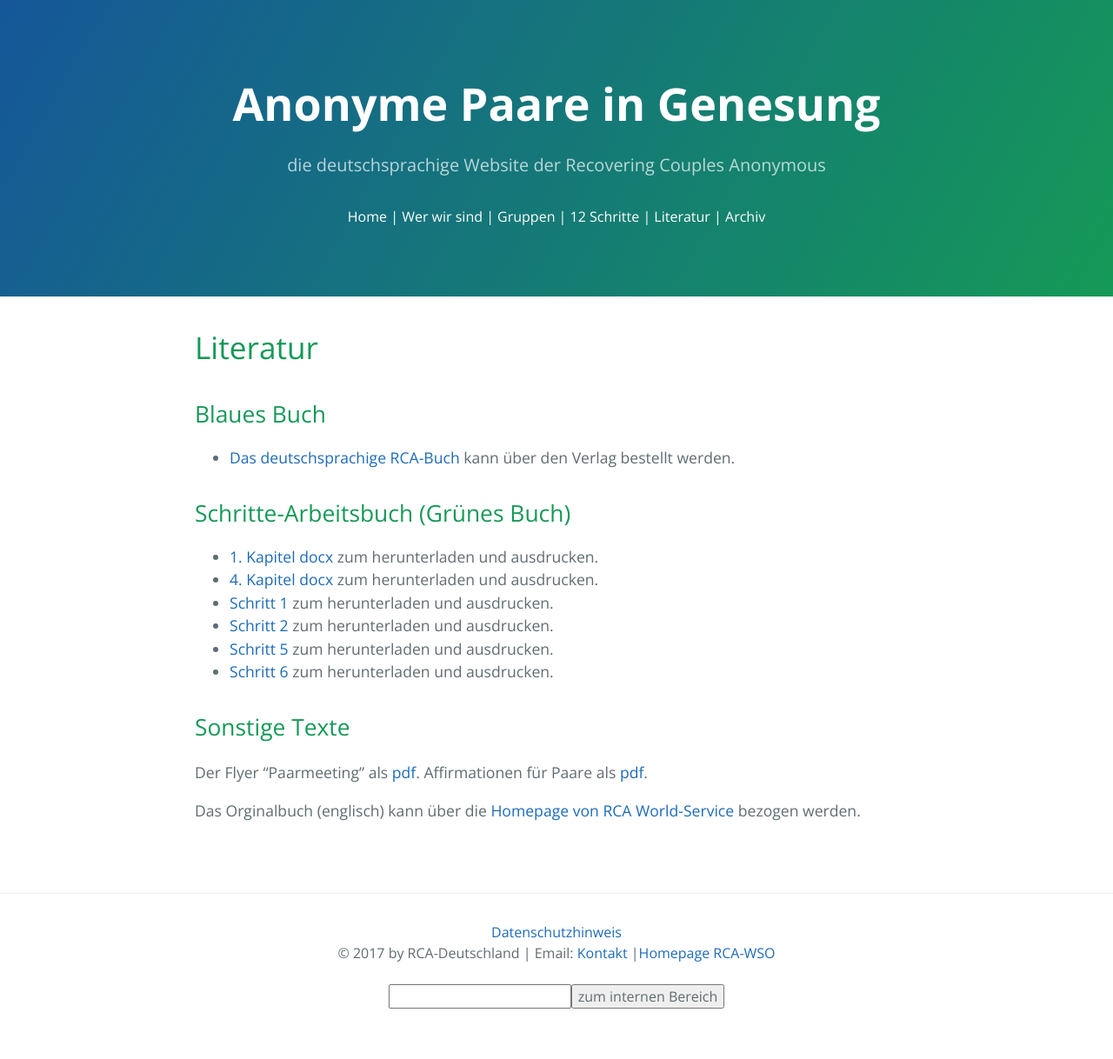
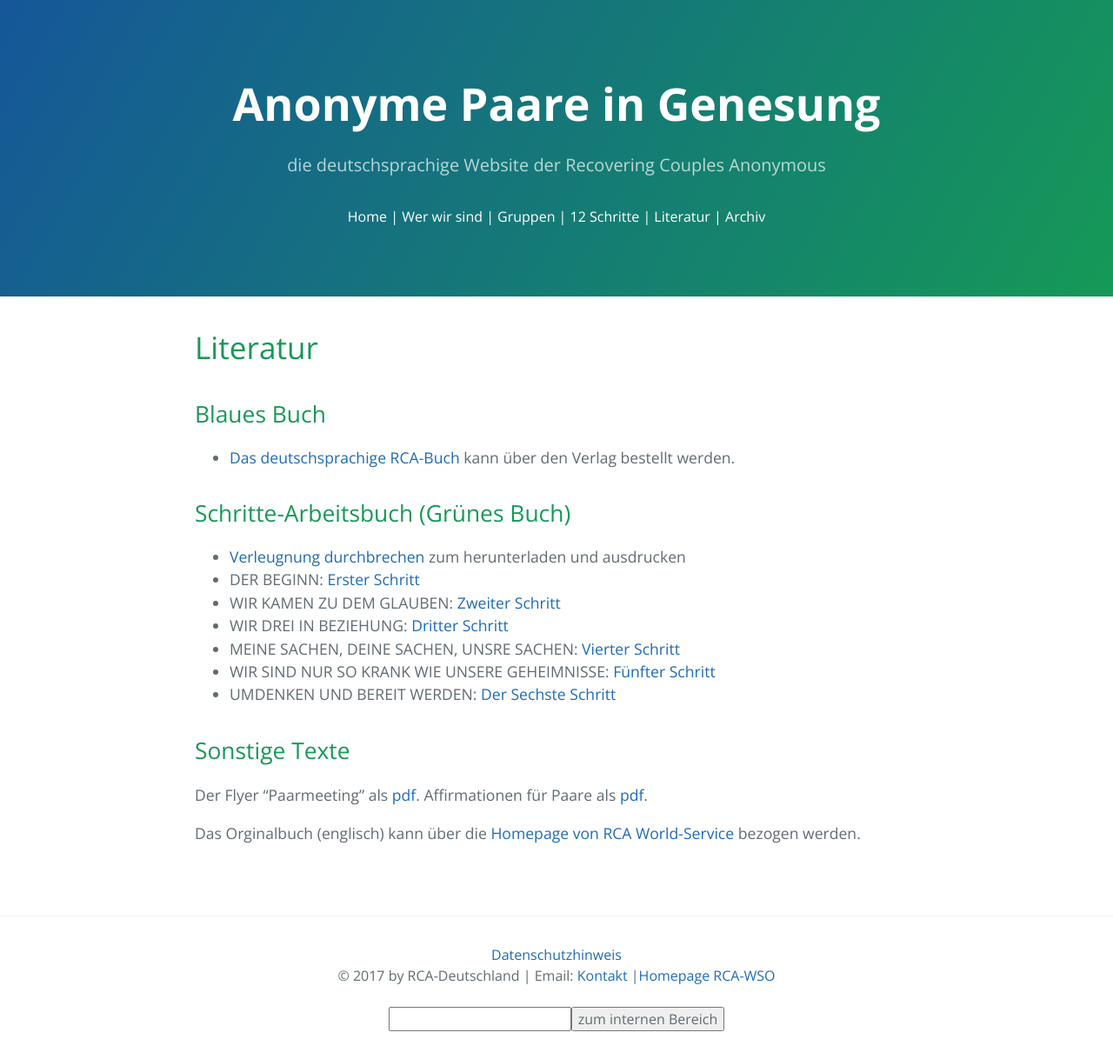
Before and after one commit to rcadeutschland/rcadeutschland.github.io, a Jekyll site: the page built from Literatur.MD, in a window 1280 px wide. Shown: the whole page at 87% size. Built offline with Jekyll 4.4.1, drawn with Linux system fonts in a browser that asks for light colours; nearby versions of some CDN libraries; before the commit the page ends 1192 px from its top, so only the background shows below that.

Commit message:
pdf-Dateien für's Schritte-Arbeitsbuch
Texte und Dateien überarbeitet gemäß E-Mail von cs2015@web.de vom 31.10.19, 18:59 und vom 01.11.19, 22:01

```diff
--- a/Literatur.MD
+++ b/Literatur.MD
@@ -11,12 +11,13 @@
 
 ## Schritte-Arbeitsbuch (Grünes Buch)
 
-* [1. Kapitel docx](/files/RCA-GreenBookDENIAL.docx) zum herunterladen und ausdrucken.
-* [4. Kapitel docx](/files/RCA-STEP-UP.Kapitel4.docx) zum herunterladen und ausdrucken.
-* [Schritt 1](/files/RCA-GreenBookSTEPONEzGL.docx) zum herunterladen und ausdrucken.
-* [Schritt 2](/files/RCA-GreenBookSTEPTWOzGL.docx) zum herunterladen und ausdrucken.
-* [Schritt 5](/files/5.Schritt.pdf) zum herunterladen und ausdrucken.
-* [Schritt 6](/files/6.Schritt.pdf) zum herunterladen und ausdrucken.
+* [Verleugnung durchbrechen](/files/RCA-GreenBookDENIAL.pdf) zum herunterladen und ausdrucken
+* DER BEGINN: [Erster Schritt](/files/1.Schritt.pdf)
+* WIR KAMEN ZU DEM GLAUBEN: [Zweiter Schritt](/files/2.Schritt.pdf)
+* WIR DREI IN BEZIEHUNG: [Dritter Schritt](/files/3.Schritt.pdf)
+* MEINE SACHEN, DEINE SACHEN, UNSRE SACHEN: [Vierter Schritt](/files/4.Schritt.pdf)
+* WIR SIND NUR SO KRANK WIE UNSERE GEHEIMNISSE: [Fünfter Schritt](/files/5.Schritt.pdf)
+* UMDENKEN UND BEREIT WERDEN: [Der Sechste Schritt](/files/6.Schritt.pdf)
 
 
 ## Sonstige Texte
```
